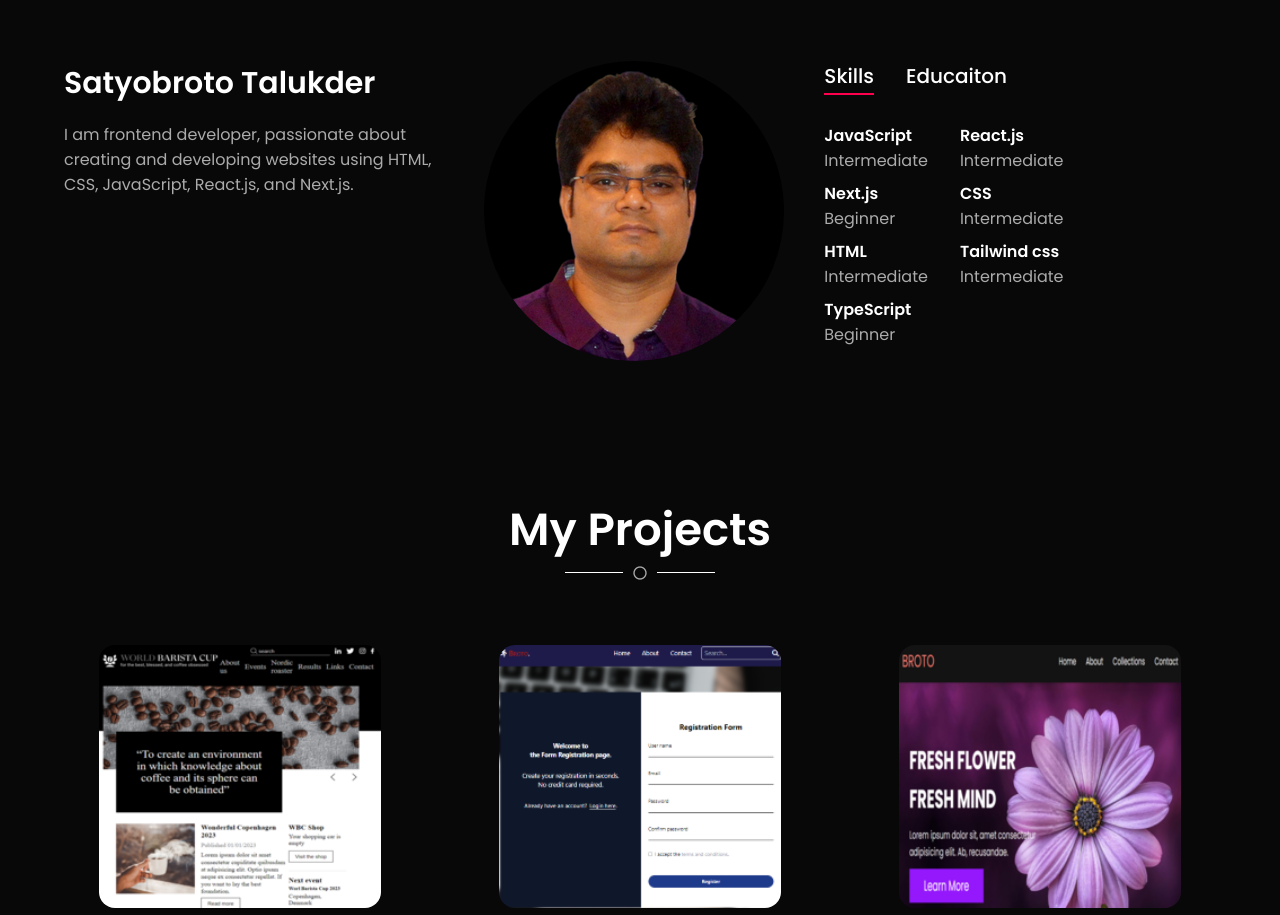
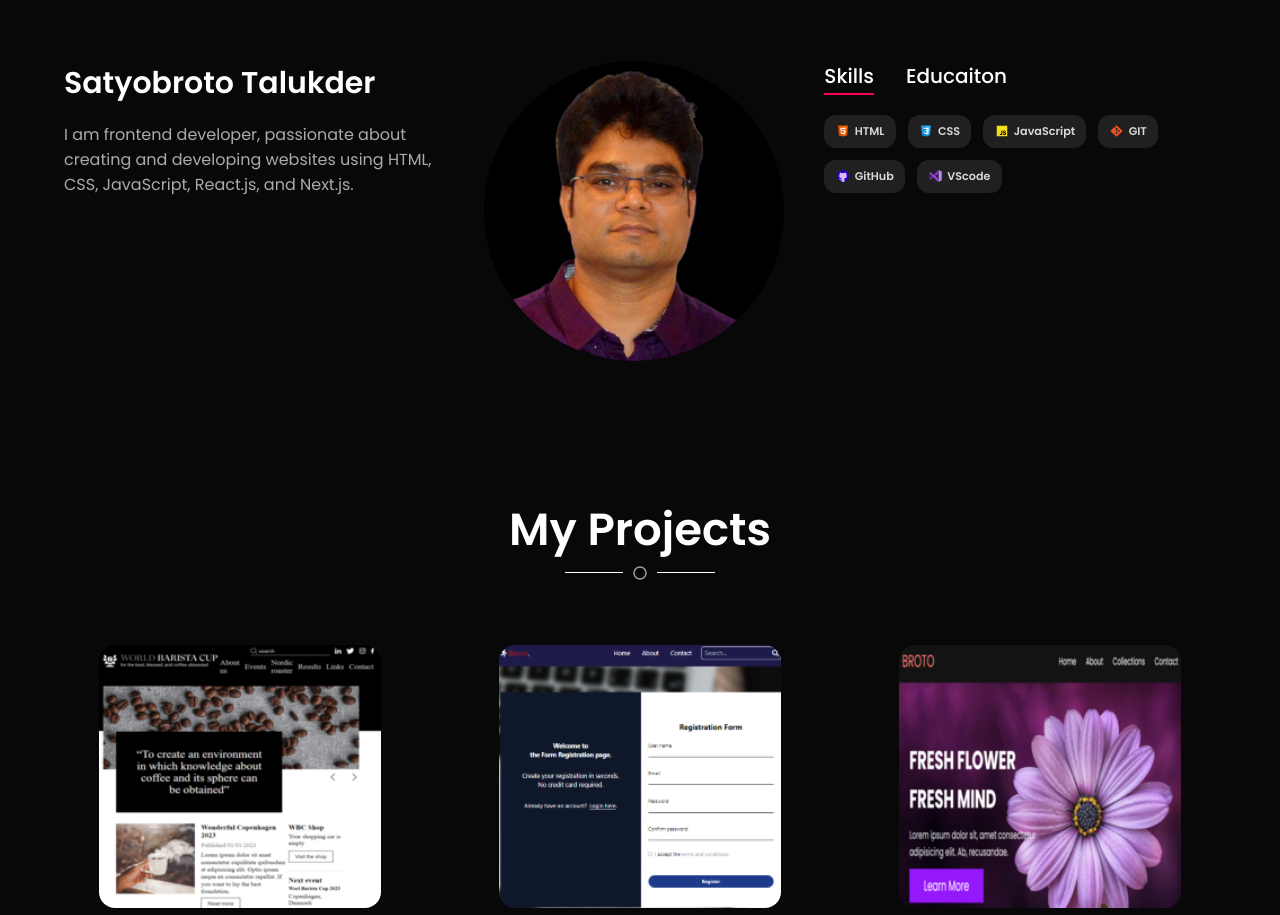
Before and after one commit to broto1234/broto1234.github.io, a plain HTML site: page index.html in a window 1280 px wide. Shown: the part 812-1727 px from the top of the page. Drawn offline with nearby package versions, Linux system fonts and the light colour scheme.

Commit message:
commet html

```diff
--- a/index.html
+++ b/index.html
@@ -63,14 +63,13 @@
           </div>
           <div class="skill-content">
             <div id="skills" class="skill-edu active skill-detailed"  data-content>
-              <ul>
-                <li><h4>JavaScript</h4><span>Intermediate</span></li>
-                <li><h4>React.js</h4><span>Intermediate</span></li>
-                <li><h4>Next.js</h4><span>Beginner</span></li>
-                <li><h4>CSS</h4><span>Intermediate</span></li>
-                <li><h4>HTML</h4><span>Intermediate</span></li>
-                <li><h4>Tailwind css</h4><span>Intermediate</span></li>
-                <li><h4>TypeScript</h4><span>Beginner</span></li>
+              <ul class="skill__list">
+                <li class="skills__item"><img src="images/html5.svg" alt="html"><h4>HTML</h4></li>
+                <li class="skills__item"><img src="images/css.svg" alt="css"><h4>CSS</h4></li>
+                <li class="skills__item"><img src="images/js.svg" alt="js"><h4>JavaScript</h4></li>
+                <li class="skills__item"><img src="images/git.svg" alt="git"><h4>GIT</h4></li>
+                <li class="skills__item"><img src="images/github.svg" alt="github"><h4>GitHub</h4></li>
+                <li class="skills__item"><img src="images/vscode.svg" alt="vscode"><h4>VScode</h4></li>
               </ul>
             </div>
             <div id="education" class="skill-edu education-detailed" data-content>
--- a/style.css
+++ b/style.css
@@ -207,6 +207,7 @@ nav ul li a:hover::after{
   border-radius: 50%;
 }
 
+/* ------- skills ----------- */
 .about-skill {
   position: relative;
 }
@@ -247,23 +248,45 @@ nav ul li a:hover::after{
 .skill-edu[data-content]{
   display: none;
 }
-
+/*
 .skill-edu li {
   margin: 0.5rem 2rem 0 0;
 }
+*/
+.skill__list {
+  max-width: 1024px;
+  display: flex;
+  flex-wrap: wrap;
+  /* justify-content: center; */
+  margin: 0px auto;
+  gap: 0.75rem;
+  /* padding: 1rem; */
+}
+.skills__item {
+  display: flex;
+  align-items: center;
+  /* justify-content: space-between; */
+  color: rgb(217, 217, 217);
+  font-size: 0.7rem;
+  background: rgb(32, 32, 32);
+  padding: 0.5rem 0.7rem;
+  border-radius: 0.75rem;
+}
 
-.skill-edu span {
-  color: #ababab;
+.skills__item img {
+  width: 0.9rem;
+  margin-inline-end: 0.3rem;
 }
+
 
 .active[data-content] {
   display: block;
 }
 
-.skill-detailed ul {
+/* .skill-detailed ul {
   display: grid;
   grid-template-columns: repeat(2,1fr);
-}
+} */
 
 .education-detailed {
   font-size: 12px;
@@ -588,16 +611,15 @@ footer p a {
     position: relative;
   }
 
-  .skill-edu li {
-    margin: 0;
-    padding: 0.5rem 0;
+  .skill__list {
+    justify-content: center;
   }
 
-  .skill-detailed ul {
+  /* .skill-detailed ul {
     display: grid;
     grid-template-columns: repeat(2,1fr);
   }
-
+   */
   #project {
     padding: 1rem 0 0;
     margin-top: 0;
```
Also changed, not shown: images/css.svg (added), images/git.svg (added), images/github.svg (added), images/html5.svg (added), images/js.svg (added), images/vscode.svg (added).
